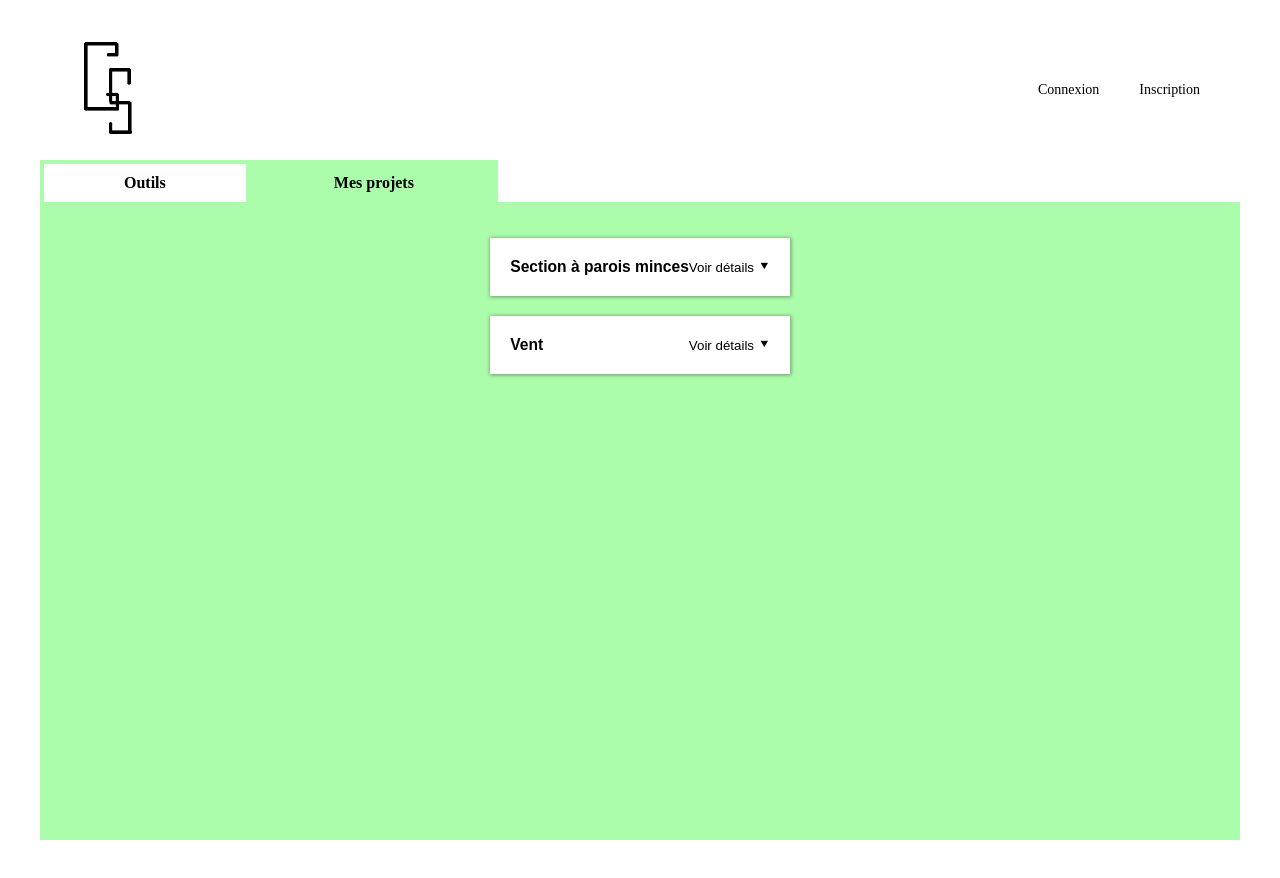
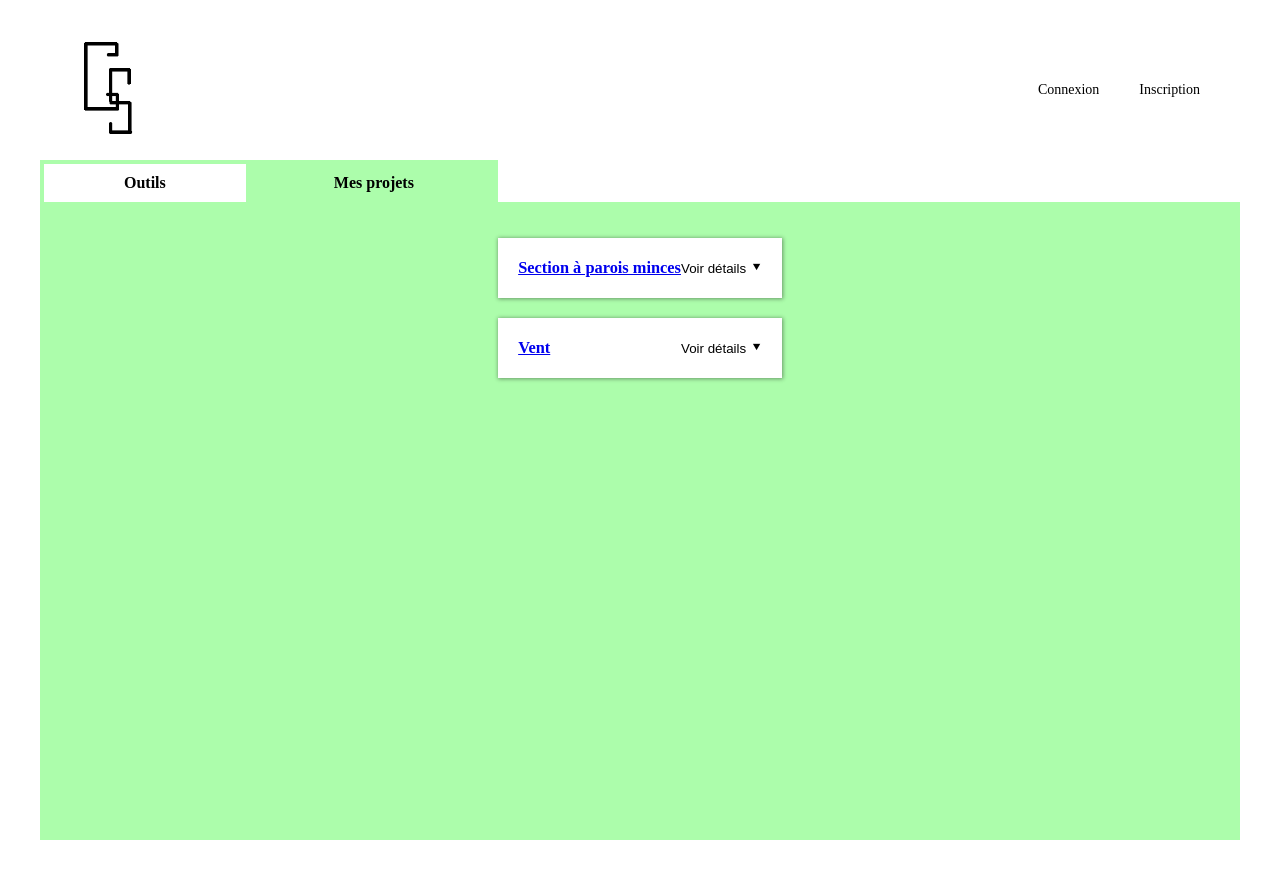
Before and after one commit to Aldehyd/calculate, an Angular app: page / in a window 1280 px wide. Built offline with nearby package versions, Linux system fonts and the light colour scheme.

Commit message:
add section tool route

```diff
--- a/src/app/app.routes.ts
+++ b/src/app/app.routes.ts
@@ -1,8 +1,10 @@
 import { Routes } from '@angular/router';
 import { ToolsListComponent } from './tools-list/tools-list.component';
 import { ProjetcsComponent } from './projetcs/projetcs.component';
+import { SectionToolComponent } from './section-tool/section-tool.component';
 
 export const routes: Routes = [
     {path: '', component: ToolsListComponent},
-    {path: 'projects', component: ProjetcsComponent}
+    {path: 'projects', component: ProjetcsComponent},
+    {path: 'section-tool', component: SectionToolComponent},
 ];
--- a/src/app/models/tool.model.ts
+++ b/src/app/models/tool.model.ts
@@ -3,6 +3,7 @@ export class Tool {
     constructor(
         public id: number,
         public title: string,
+        public url: string,
         public description: string,
         public norm: string,
         public detailsHidden?: boolean) {
--- /dev/null
+++ b/src/app/section-tool/section-tool.component.html
@@ -0,0 +1 @@
+<p>section-tool works!</p>
--- a/src/app/tool/tool.component.html
+++ b/src/app/tool/tool.component.html
@@ -1,7 +1,7 @@
 <div class="main-container">
-  <button class="main-container_title">
-    <h3>{{ tool.title }}</h3>
-  </button>
+  <h3>
+    <a [routerLink]="tool.url">{{ tool.title }}</a>
+  </h3>
   <button
     class="main-container_details-button"
     (click)="onDetailsButtonClick()"
--- a/src/app/tool/tool.component.ts
+++ b/src/app/tool/tool.component.ts
@@ -1,11 +1,12 @@
 import { CommonModule } from '@angular/common';
 import { Component, Input, OnInit } from '@angular/core';
 import { Tool } from '../models/tool.model';
+import { RouterModule } from '@angular/router';
 
 @Component({
   selector: 'app-tool',
   standalone: true,
-  imports: [CommonModule],
+  imports: [CommonModule,RouterModule],
   templateUrl: './tool.component.html',
   styleUrl: './tool.component.scss'
 })
--- a/src/app/tools-list/tools-list.component.ts
+++ b/src/app/tools-list/tools-list.component.ts
@@ -18,12 +18,14 @@ export class ToolsListComponent implements OnInit{
       {
         id: 0,
         title: "Section à parois minces",
+        url: "section-tool",
         description: "Calcul des propriétés d'une section à parois minces avec ou sans raidisseur.",
         norm: "Norme: EN NF 1993 1-3"
       },
       {
         id: 1,
         title: "Vent",
+        url: "wind",
         description: "Calcul du vent.",
         norm: "Norme: EN NF 1991 1-1"
       }
```
Also changed, not shown: src/app/section-tool/section-tool.component.ts (added, +12 -0 lines), src/app/section-tool/section-tool.component.scss (added).
